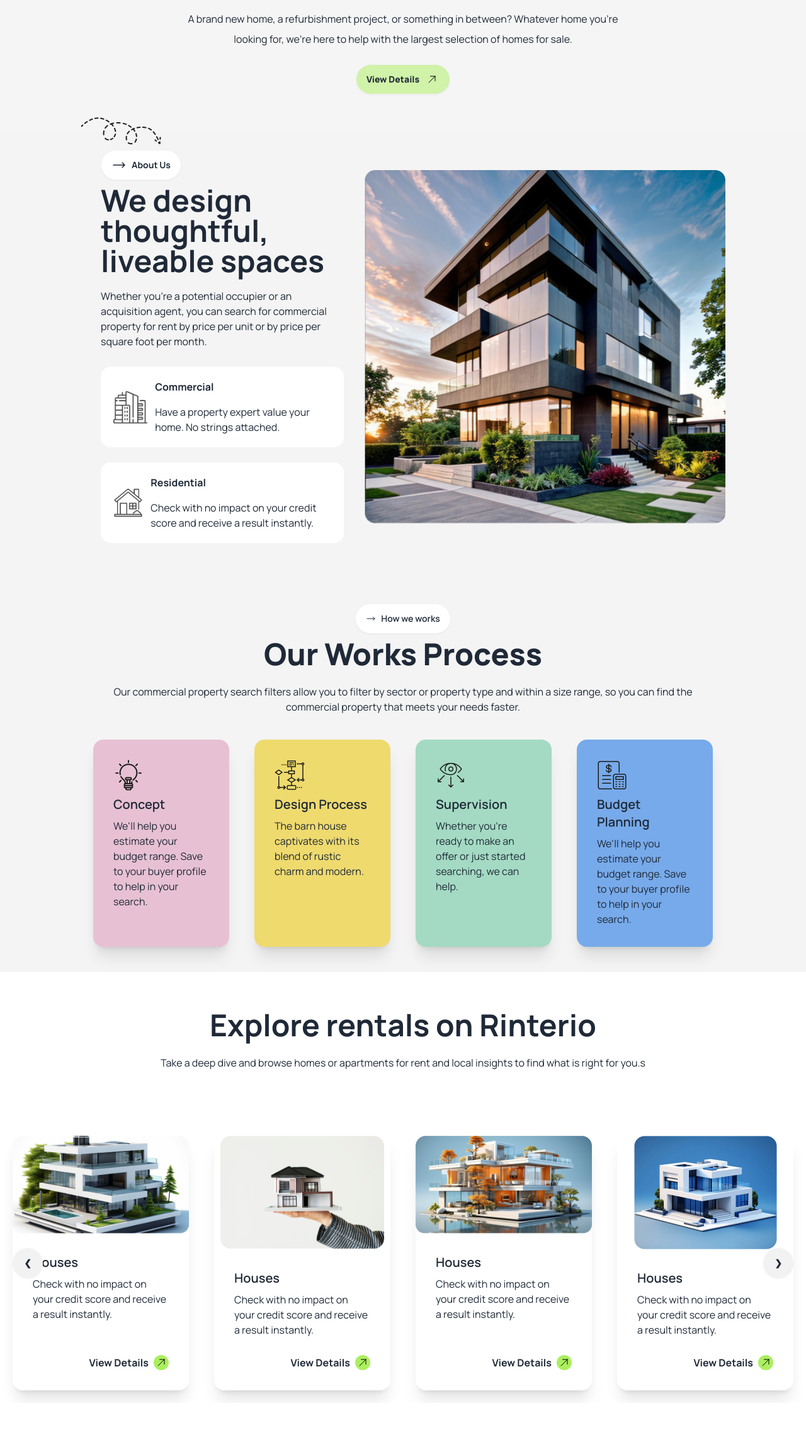
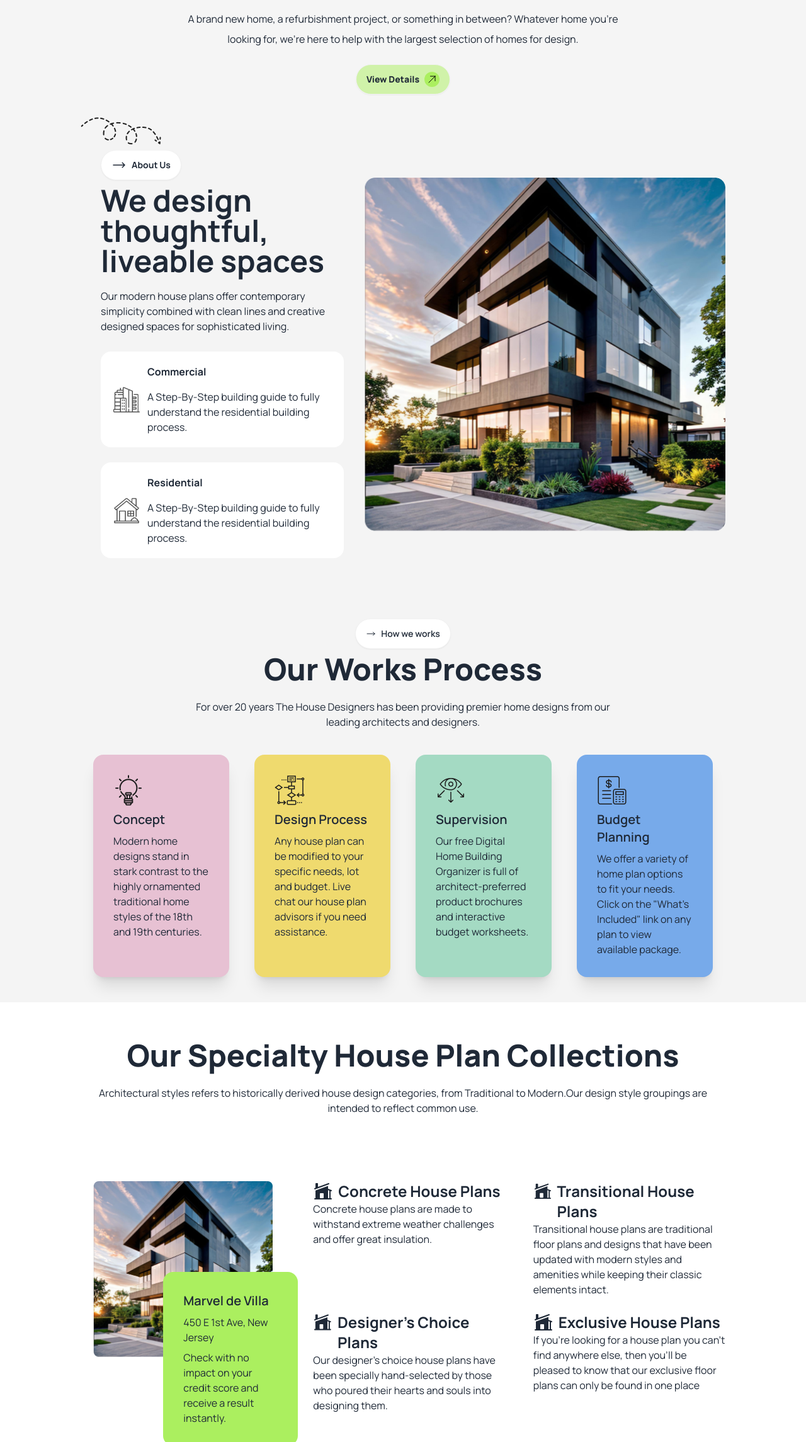
Before and after one commit to meherun-nesa-marjan/Assignment-3, a plain HTML site: page index.html in a window 1280 px wide. Shown: the part 511-2800 px from the top of the page at 63% size. Drawn offline with nearby package versions, Linux system fonts and the light colour scheme.

Commit message:
extra section2

```diff
--- a/index.html
+++ b/index.html
@@ -111,7 +111,7 @@
                         <ul
                           tabindex="0"
                           class="menu menu-sm dropdown-content bg-base-100 rounded-box z-[1] mt-3 w-52 p-2 right-0 gap-4 text-xl shadow">
-                          <li class="hover:text-black bg-none duration-300"><a>Home</a></li>
+                          <li class="hover:text-black bg-none duration-300"><a href="#">Home</a></li>
                           <li class="hover:text-black duration-300"><a>Services</a></li>
                            <li class="hover:text-black duration-300"><a>Portfolio</a></li>
                           <li class="hover:text-black duration-300"><a>Blogs</a></li>
@@ -139,9 +139,9 @@
               <div class="md:container md:mx-auto lg:w-[70%]">
                 <h1 class="text-3xl lg:text-5xl leading-10 font-extrabold">A barn house of this design has a striking appearance</h1>
                 <p class="py-6 leading-loose">
-                  A brand new home, a refurbishment project, or something in between? Whatever home you’re looking for, we’re here to help with the largest selection of homes for sale.
+                  A brand new home, a refurbishment project, or something in between? Whatever home you’re looking for, we’re here to help with the largest selection of homes for design.
                 </p>
-                <button class="btn btn bg-primary bg-opacity-50 font-extrabold w-full lg:w-max rounded-3xl"><a href="#">View Details</a><p class="bg-b-color rounded-full text-xs font-extralight p-1 text-black">
+                <button class="btn btn bg-primary bg-opacity-50 font-extrabold w-full lg:w-max rounded-3xl"><a href="#">View Details</a><p class="bg-primary rounded-full text-xs font-extralight p-1 text-black">
                   <svg xmlns="http://www.w3.org/2000/svg" fill="none" viewBox="0 0 24 24" stroke-width="1.5" stroke="currentColor" class="size-4">
                   <path stroke-linecap="round" stroke-linejoin="round" d="m4.5 19.5 15-15m0 0H8.25m11.25 0v11.25" />
                 </svg>
@@ -173,34 +173,34 @@
              </div>
              <div class="text-center lg:text-left">
               <h2 class="card-title lg:text-5xl text-2xl lg:font-bold font-extrabold mb-5 ">We design thoughtful, liveable spaces</h2>
-              <p> Whether you're a potential occupier or an acquisition agent, you can search for commercial property for rent by price per unit or by price per square foot per month.
+              <p> Our modern house plans offer contemporary simplicity combined with clean lines and creative designed spaces for sophisticated living.
               </p>
              </div>
             <div class="card-actions mt-5">
               <div class="flex w-full flex-col">
-                <div class="card card-side bg-white rounded-box p-5 w- lg:items-center mb-6">
-                <div class="w-full lg:w-3/12 mr-3">
+                <div class="card card-side bg-white rounded-box p-5 w-full lg:items-center mb-6">
+                <div class="w-full md:w-3/12 mr-3">
                   <img src="./images/commercial.png" alt="">
                 </div>
                  <div class="">
                   <h3 class="font-bold mb-4">Commercial</h3>
-                  <p>Have a property expert value your home. No strings attached.</p>
+                  <p>A Step-By-Step building guide to fully understand the residential building process.</p>
                  </div>
                 </div>
 
                 <div class="card card-side bg-white rounded-box p-5   lg:items-center ">
-                  <div class="w-full lg:w-3/12 mr-3">
+                  <div class="w-full md:w-3/12 mr-3">
                     <img src="./images/residential.png" alt="">
                   </div>
                    <div class="">
                     <h3 class="font-bold mb-4">Residential</h3>
-                    <p>Check with no impact on your credit score and receive a result instantly.</p>
+                    <p>A Step-By-Step building guide to fully understand the residential building process.</p>
                    </div>
                   </div>
               </div>
             </div>
           </div>
-          <figure class=" m-6 lg:m-0">
+          <figure class=" m-6 object-cover lg:m-0">
             <img src="./images/Rectangle.png"alt="Album"/>
           </figure>
         </div>
@@ -224,7 +224,7 @@
               <h1 class="lg:text-5xl text-4xl font-extrabold">Our Works Process</h1>
              <div class="">
               <p class="py-6">
-                Our commercial property search filters allow you to filter by sector or property type and within a size range, so you can find the commercial property that meets your needs faster.
+                For over 20 years The House Designers has been providing premier home designs from our leading architects and designers.
               </p>
              </div>
 
@@ -236,7 +236,7 @@
             <div class="card-body">
              <div class=""> <img src="./images/concept.png" alt=""></div>
               <h2 class="card-title">Concept</h2>
-              <p>We'll help you estimate your budget range. Save to your buyer profile to help in your search.</p>
+              <p>Modern home designs stand in stark contrast to the highly ornamented traditional home styles of the 18th and 19th centuries.</p>
 
             </div>
           </div>
@@ -244,7 +244,7 @@
             <div class="card-body">
              <div class=""> <img src="./images/flow-chart.png" alt=""></div>
               <h2 class="card-title">Design Process</h2>
-              <p>The barn house captivates with its blend of rustic charm and modern.</p>
+              <p>Any house plan can be modified to your specific needs, lot and budget. Live chat our house plan advisors if you need assistance.</p>
 
             </div>
           </div>
@@ -252,7 +252,7 @@
             <div class="card-body">
              <div class=""> <img src="./images/vision.png" alt=""></div>
               <h2 class="card-title">Supervision</h2>
-              <p>Whether you're ready to make an offer or just started searching, we can help.</p>
+              <p>Our free Digital Home Building Organizer is full of architect-preferred product brochures and interactive budget worksheets.</p>
 
             </div>
           </div>
@@ -260,7 +260,7 @@
             <div class="card-body">
              <div class=""> <img src="./images/budget-planning.png" alt=""></div>
               <h2 class="card-title">Budget Planning</h2>
-              <p>We'll help you estimate your budget range. Save to your buyer profile to help in your search.</p>
+              <p>We offer a variety of home plan options to fit your needs. Click on the "What's Included" link on any plan to view available package.</p>
 
             </div>
           </div>
@@ -269,20 +269,100 @@
 
 
       <!--============== EXTRA SECTION============-->
-      <section>
+      <section class="md:container md:mx-auto lg:w-[80%]">
         <div class="hero my-11">
           <div class="hero-content text-center">
             <div class="">
-              <h1 class="text-5xl font-bold">Explore rentals on Rinterio</h1>
+              <h1 class="lg:text-5xl text-3xl font-extrabold">Our Specialty House Plan Collections</h1>
               <p class="py-6">
-                Take a deep dive and browse homes or apartments for rent and local insights to find what is right for you.s
+                Architectural styles refers to historically derived house design categories, from Traditional to Modern.Our design style groupings are intended to reflect common use.
+
               </p>
 
             </div>
           </div>
         </div>
+      </section>
+       <!-- =========================== extra-section-2 =================-->
 
+    <section>
+      <div class="md:container md:mx-auto lg:w-[80%]">
+        <div class="lg:grid gap-6 grid-rows-2 grid-cols-3">
+         <div class="row-span-2 relative m-5">
+          <img src="./images/Rectangle.png" alt="">
 
+          <div class="card absolute -bottom-16 right-0 lg:-bottom-7 lg:-right-10 bg-primary  w-3/4 md:w-4/12 md:right-24 md:-bottom-8 lg:w-3/4  ">
+            <div class="card-body">
+
+              <h2 class="card-title">Marvel de Villa</h2>
+              <p>450 E 1st Ave, New Jersey</p>
+              <p>Check with no impact on your credit score and receive a result instantly.</p>
+
+            </div>
+          </div>
+         </div>
+         <div class="ml-5  mt-16 lg:mt-5">
+          <div class=" flex">
+            <svg xmlns="http://www.w3.org/2000/svg" viewBox="0 0 24 24" fill="currentColor" class="size-8">
+              <path d="M19.006 3.705a.75.75 0 1 0-.512-1.41L6 6.838V3a.75.75 0 0 0-.75-.75h-1.5A.75.75 0 0 0 3 3v4.93l-1.006.365a.75.75 0 0 0 .512 1.41l16.5-6Z" />
+              <path fill-rule="evenodd" d="M3.019 11.114 18 5.667v3.421l4.006 1.457a.75.75 0 1 1-.512 1.41l-.494-.18v8.475h.75a.75.75 0 0 1 0 1.5H2.25a.75.75 0 0 1 0-1.5H3v-9.129l.019-.007ZM18 20.25v-9.566l1.5.546v9.02H18Zm-9-6a.75.75 0 0 0-.75.75v4.5c0 .414.336.75.75.75h3a.75.75 0 0 0 .75-.75V15a.75.75 0 0 0-.75-.75H9Z" clip-rule="evenodd" />
+            </svg>
+            <h2 class="text-2xl ml-2 font-bold">Concrete House Plans</h2>
+          </div>
+          <p>
+            Concrete house plans are made to withstand extreme weather challenges and offer great insulation.
+          </p>
+
+         </div>
+         <div class=" lg:mt-5 hidden lg:block ml-5">
+          <div class=" flex">
+            <svg xmlns="http://www.w3.org/2000/svg" viewBox="0 0 24 24" fill="currentColor" class="size-8">
+              <path d="M19.006 3.705a.75.75 0 1 0-.512-1.41L6 6.838V3a.75.75 0 0 0-.75-.75h-1.5A.75.75 0 0 0 3 3v4.93l-1.006.365a.75.75 0 0 0 .512 1.41l16.5-6Z" />
+              <path fill-rule="evenodd" d="M3.019 11.114 18 5.667v3.421l4.006 1.457a.75.75 0 1 1-.512 1.41l-.494-.18v8.475h.75a.75.75 0 0 1 0 1.5H2.25a.75.75 0 0 1 0-1.5H3v-9.129l.019-.007ZM18 20.25v-9.566l1.5.546v9.02H18Zm-9-6a.75.75 0 0 0-.75.75v4.5c0 .414.336.75.75.75h3a.75.75 0 0 0 .75-.75V15a.75.75 0 0 0-.75-.75H9Z" clip-rule="evenodd" />
+            </svg>
+            <h2 class="text-2xl ml-2 font-bold">Transitional House Plans</h2>
+          </div>
+          <p>Transitional house plans are traditional floor plans and designs that have been updated with modern styles and amenities while keeping their classic elements intact.
+
+          </p>
+
+         </div>
+         <div class="ml-5 hidden lg:block">
+          <div class=" flex">
+            <svg xmlns="http://www.w3.org/2000/svg" viewBox="0 0 24 24" fill="currentColor" class="size-8">
+              <path d="M19.006 3.705a.75.75 0 1 0-.512-1.41L6 6.838V3a.75.75 0 0 0-.75-.75h-1.5A.75.75 0 0 0 3 3v4.93l-1.006.365a.75.75 0 0 0 .512 1.41l16.5-6Z" />
+              <path fill-rule="evenodd" d="M3.019 11.114 18 5.667v3.421l4.006 1.457a.75.75 0 1 1-.512 1.41l-.494-.18v8.475h.75a.75.75 0 0 1 0 1.5H2.25a.75.75 0 0 1 0-1.5H3v-9.129l.019-.007ZM18 20.25v-9.566l1.5.546v9.02H18Zm-9-6a.75.75 0 0 0-.75.75v4.5c0 .414.336.75.75.75h3a.75.75 0 0 0 .75-.75V15a.75.75 0 0 0-.75-.75H9Z" clip-rule="evenodd" />
+            </svg>
+            <h2 class="text-2xl ml-2 font-bold">Designer's Choice Plans</h2>
+          </div>
+          <p>Our designer’s choice house plans have been specially hand-selected by those who poured their hearts and souls into designing them.
+          </p>
+
+         </div>
+         <div class="ml-5">
+          <div class=" flex">
+            <svg xmlns="http://www.w3.org/2000/svg" viewBox="0 0 24 24" fill="currentColor" class="size-8">
+              <path d="M19.006 3.705a.75.75 0 1 0-.512-1.41L6 6.838V3a.75.75 0 0 0-.75-.75h-1.5A.75.75 0 0 0 3 3v4.93l-1.006.365a.75.75 0 0 0 .512 1.41l16.5-6Z" />
+              <path fill-rule="evenodd" d="M3.019 11.114 18 5.667v3.421l4.006 1.457a.75.75 0 1 1-.512 1.41l-.494-.18v8.475h.75a.75.75 0 0 1 0 1.5H2.25a.75.75 0 0 1 0-1.5H3v-9.129l.019-.007ZM18 20.25v-9.566l1.5.546v9.02H18Zm-9-6a.75.75 0 0 0-.75.75v4.5c0 .414.336.75.75.75h3a.75.75 0 0 0 .75-.75V15a.75.75 0 0 0-.75-.75H9Z" clip-rule="evenodd" />
+            </svg>
+            <h2 class="text-2xl ml-2 font-bold">Exclusive House Plans</h2>
+          </div>
+          <p>If you're looking for a house plan you can't find anywhere else, then you'll be pleased to know that our exclusive floor plans can only be found in one place
+
+          </p>
+
+         </div>
+
+        </div>
+
+      </div>
+    </section>
+
+      <section>
+        <div class="md:container p-5 md:mx-auto lg:w-[80%] my-14">
+          <h1 class="lg:text-6xl text-4xl font-extrabold">Architecture & Design</h1>
+          <p class="bg-primary bg-opacity-50 pl-2 mt-4 text-2xl font-bold">Articles</p>
+        </div>
         <div class="carousel w-full">
           <div id="slide1" class="carousel-item relative w-full">
             <div class="card bg-base-100 w-96 m-5 shadow-xl">
@@ -291,9 +371,9 @@
               </figure>
               <div class="card-body">
                 <h2 class="card-title">
-                  Houses
+                  Farmhouse
                 </h2>
-                <p>Check with no impact on your credit score and receive a result instantly.</p>
+                <p>Farmhouse-style homes are incredibly adaptable.</p>
                 <div class="card-actions justify-end">
                   <button><a class="inline-flex mt-5 gap-2 font-bold" href="#">View Details<p class="bg-primary rounded-full text-xs font-extralight p-1 text-black">
                     <svg xmlns="http://www.w3.org/2000/svg" fill="none" viewBox="0 0 24 24" stroke-width="1.5" stroke="currentColor" class="size-4">
@@ -304,15 +384,15 @@
               </div>
             </div>
 
-            <div class="card bg-base-100 w-96 m-5 hidden lg:flex shadow-xl">
+            <div class="card bg-base-100 w-96 m-5 hidden md:flex shadow-xl">
               <figure>
                 <img src="./images/img1.png" alt="">
               </figure>
               <div class="card-body">
                 <h2 class="card-title">
-                  Houses
+                  Barndominium
                 </h2>
-                <p>Check with no impact on your credit score and receive a result instantly.</p>
+                <p>Your definitive guide to architectural house styles.</p>
                 <div class="card-actions justify-end">
                   <button><a class="inline-flex mt-5 gap-2 font-bold" href="#">View Details<p class="bg-primary rounded-full text-xs font-extralight p-1 text-black">
                     <svg xmlns="http://www.w3.org/2000/svg" fill="none" viewBox="0 0 24 24" stroke-width="1.5" stroke="currentColor" class="size-4">
@@ -329,9 +409,9 @@
               </figure>
               <div class="card-body">
                 <h2 class="card-title">
-                  Houses
+                  Colonial House
                 </h2>
-                <p>Check with no impact on your credit score and receive a result instantly.</p>
+                <p>Explore these house plans with cost to build estimates.</p>
                 <div class="card-actions justify-end">
                   <button><a class="inline-flex mt-5 gap-2 font-bold" href="#">View Details<p class="bg-primary rounded-full text-xs font-extralight p-1 text-black">
                     <svg xmlns="http://www.w3.org/2000/svg" fill="none" viewBox="0 0 24 24" stroke-width="1.5" stroke="currentColor" class="size-4">
@@ -348,9 +428,9 @@
               </figure>
               <div class="card-body">
                 <h2 class="card-title">
-                  Houses
+                  Cottage House
                 </h2>
-                <p>Check with no impact on your credit score and receive a result instantly.</p>
+                <p>These house plans with photos boast stylish details.</p>
                 <div class="card-actions justify-end">
                   <button><a class="inline-flex mt-5 gap-2 font-bold" href="#">View Details<p class="bg-primary rounded-full text-xs font-extralight p-1 text-black">
                     <svg xmlns="http://www.w3.org/2000/svg" fill="none" viewBox="0 0 24 24" stroke-width="1.5" stroke="currentColor" class="size-4">
@@ -362,7 +442,7 @@
             </div>
 
             <div class="absolute left-5 right-5 top-1/2 flex -translate-y-1/2 transform justify-between">
-              <a href="#slide4" class="btn btn-circle">❮</a>
+              <a href="#slide3" class="btn btn-circle">❮</a>
               <a href="#slide2" class="btn btn-circle">❯</a>
             </div>
           </div>
@@ -388,7 +468,7 @@
               </div>
             </div>
 
-            <div class="card bg-base-100 w-96 m-5 hidden lg:flex shadow-xl">
+            <div class="card bg-base-100 w-96 m-5 hidden md:flex shadow-xl">
               <figure>
                   <img src="./images/img2.png" alt="">
               </figure>
@@ -470,7 +550,7 @@
               </div>
 
             </div>
-            <div class="card bg-base-100 w-96 m-5 hidden lg:flex shadow-xl">
+            <div class="card bg-base-100 w-96 m-5 hidden md:flex shadow-xl">
               <figure>
                   <img src="./images/img1.png" alt="">
               </figure>
@@ -528,7 +608,7 @@
             </div>
             <div class="absolute left-5 right-5 top-1/2 flex -translate-y-1/2 transform justify-between">
               <a href="#slide2" class="btn btn-circle">❮</a>
-              <a href="#slide4" class="btn btn-circle">❯</a>
+              <a href="#slide1" class="btn btn-circle">❯</a>
             </div>
           </div>
 
@@ -537,6 +617,7 @@
 
 
       </section>
+
 
 
 
@@ -554,7 +635,7 @@
               <h1 class="lg:text-5xl text-3xl font-extrabold">Our Latest Portfolio</h1>
              <div class="">
               <p class="py-6">
-                Only global real estate exchange where you can effortlessly buy, sell, auction, and rent homes with unmatched ease, trust, safety, and reliability
+                Our feature clean lines with minimal, if any, decoration and put an emphasis on bright, open, and spacious interiors. Despite their focus on simplicity, modern house plans are incredibly diverse and come in all kinds of looks.
               </p>
              </div>
             </div>
@@ -668,7 +749,7 @@
 
                 <label class="form-control  my-4 lg:my-0 col-span-2">
 
-                  <textarea class="textarea rounded-xl textarea-bordered  h-44" placeholder="Write your message here"></textarea>
+                  <textarea class="textarea rounded-xl textarea-bordered resize-none h-44" placeholder="Write your message here"></textarea>
 
                 </label>
                 <button class="btn bg-primary col-span-2 w-full lg:h-10 h-16 font-extrabold rounded-full">
@@ -692,7 +773,7 @@
 
     <!--============================FOOTER SECTION=================-->
 
-    <section class="bg-black py-36">
+    <section class="bg-black py-16">
       <div class="hero ">
         <div class="hero-content text-center">
           <div class="lg:w-3/4 w-full">
@@ -709,11 +790,11 @@
             </p>
 
               <ul class="lg:flex justify-between text-center text-xl ">
-                <li class="hover:text-white duration-300 py-9"><a>Home</a></li>
-                <li class="hover:text-white duration-300 py-9"><a>Services</a></li>
-                <li class="hover:text-white duration-300 py-9"><a>Portfolio</a></li>
-                <li class="hover:text-white duration-300 py-9"><a>Blogs</a></li>
-                <li class="hover:text-white duration-300 py-9"><a>Contact Us</a></li>
+                <li class="hover:text-white duration-300 py-9"><a href="#">Home</a></li>
+                <li class="hover:text-white duration-300 py-9"><a href="#">Services</a></li>
+                <li class="hover:text-white duration-300 py-9"><a href="#" >Portfolio</a></li>
+                <li class="hover:text-white duration-300 py-9"><a href="#">Blogs</a></li>
+                <li class="hover:text-white duration-300 py-9"><a href="#">Contact Us</a></li>
               </ul>
 
 
```
